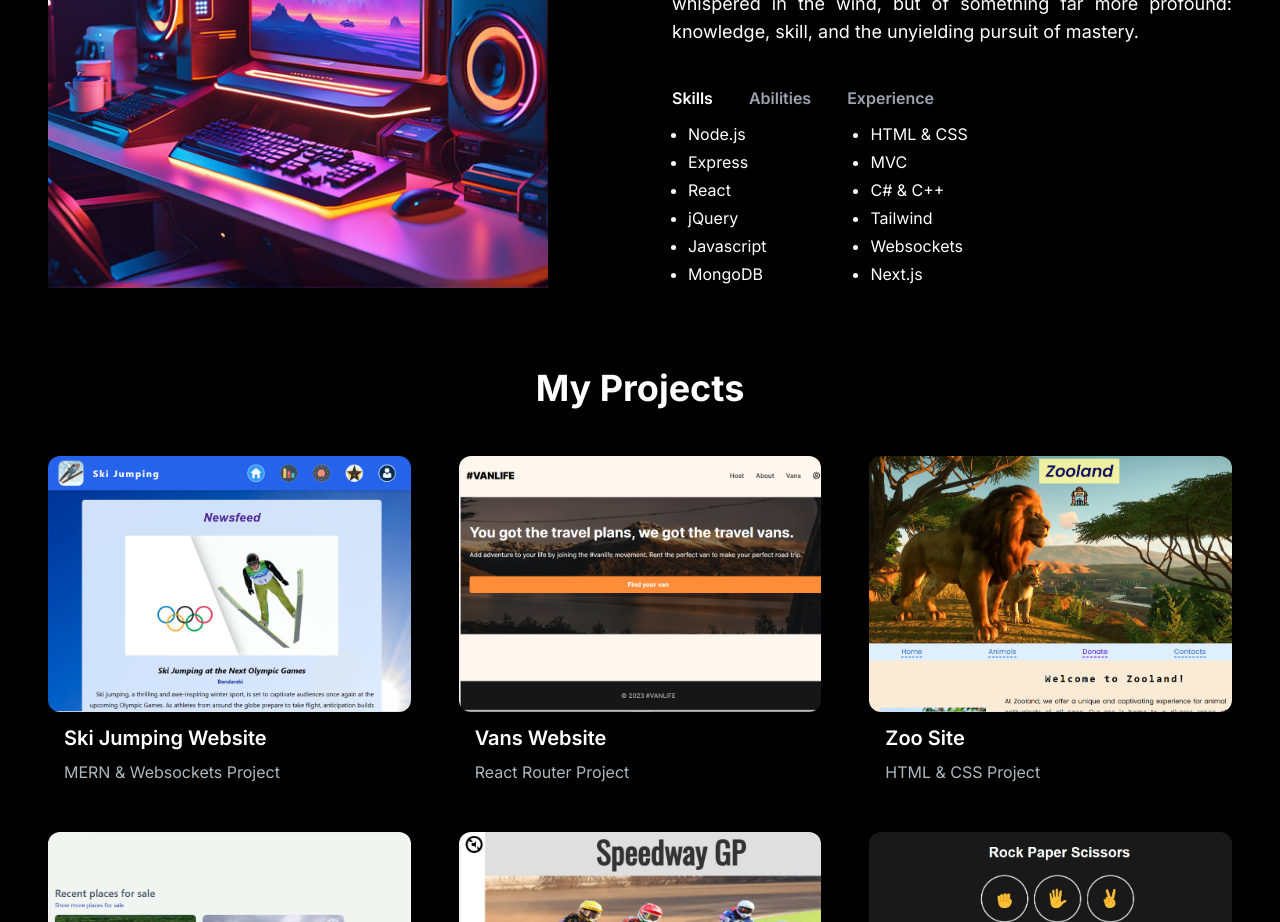
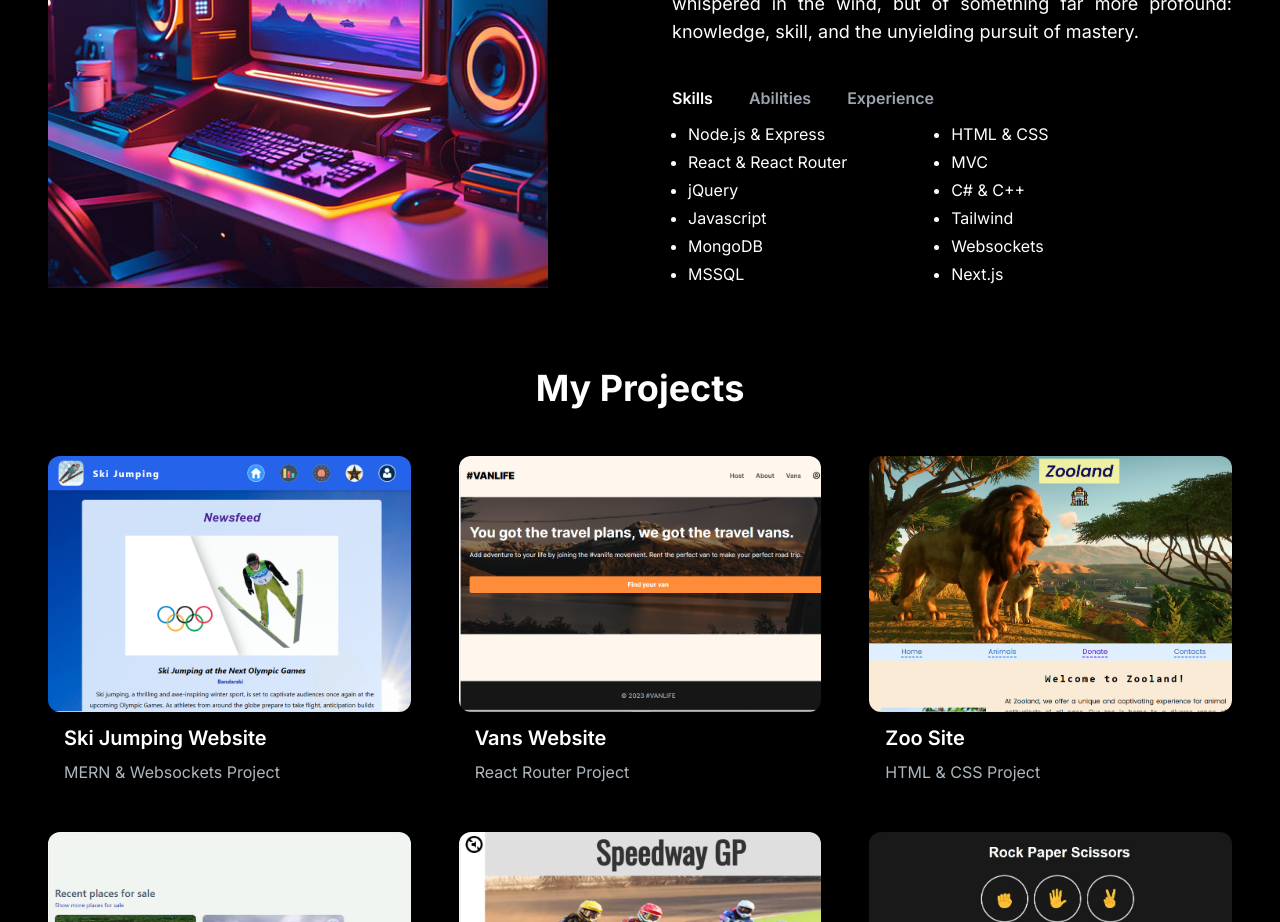
Before and after one commit to CodingAesthete/Portfolio-Website, a Next.js app: page / in a window 1280 px wide. Shown: the part 860-1782 px from the top of the page. Built offline with nearby package versions, Linux system fonts and the light colour scheme.

Commit message:
Fix Skills

```diff
--- a/src/app/components/AboutSection.jsx
+++ b/src/app/components/AboutSection.jsx
@@ -8,14 +8,14 @@ const TAB_DATA = [
     title: "Skills",
     id: "skills",
     content: (
-      <div className="flex flex-row justify-between sm:justify-start gap-8 md:gap-24 xl:ml-2">
+      <div className="flex flex-col sm:flex-row justify-between sm:justify-start gap-1 sm:gap-8 md:gap-24 xl:ml-2">
         <ul className="list-disc pl-2 space-y-1">
-          <li>Node.js</li>
-          <li>Express</li>
-          <li>React</li>
+          <li>Node.js & Express</li>
+          <li>React & React Router</li>
           <li>jQuery</li>
           <li>Javascript</li>
           <li>MongoDB</li>
+          <li>MSSQL</li>
         </ul>
         <ul className="list-disc pl-2 space-y-1">
           <li>HTML & CSS</li>
```
